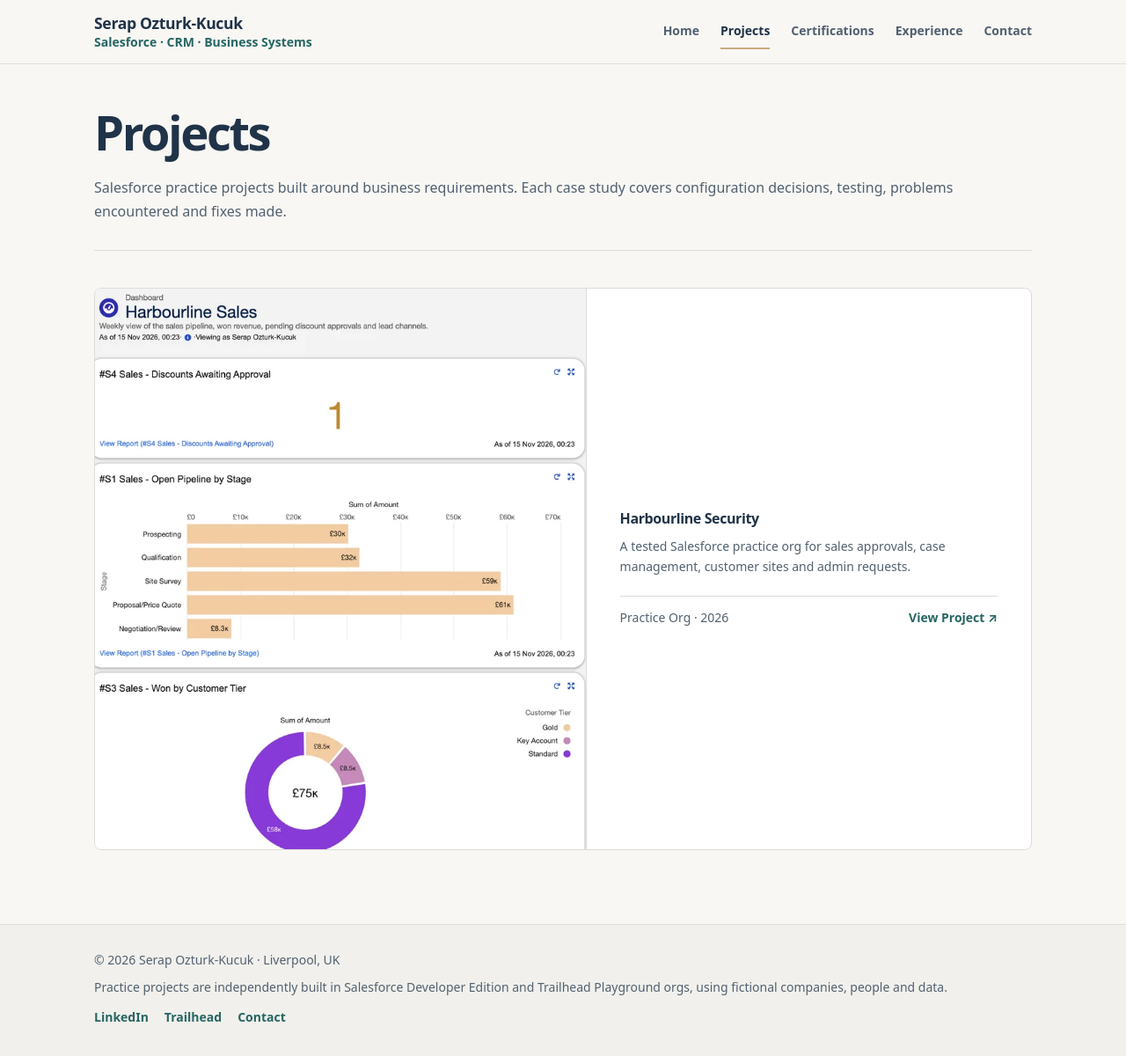
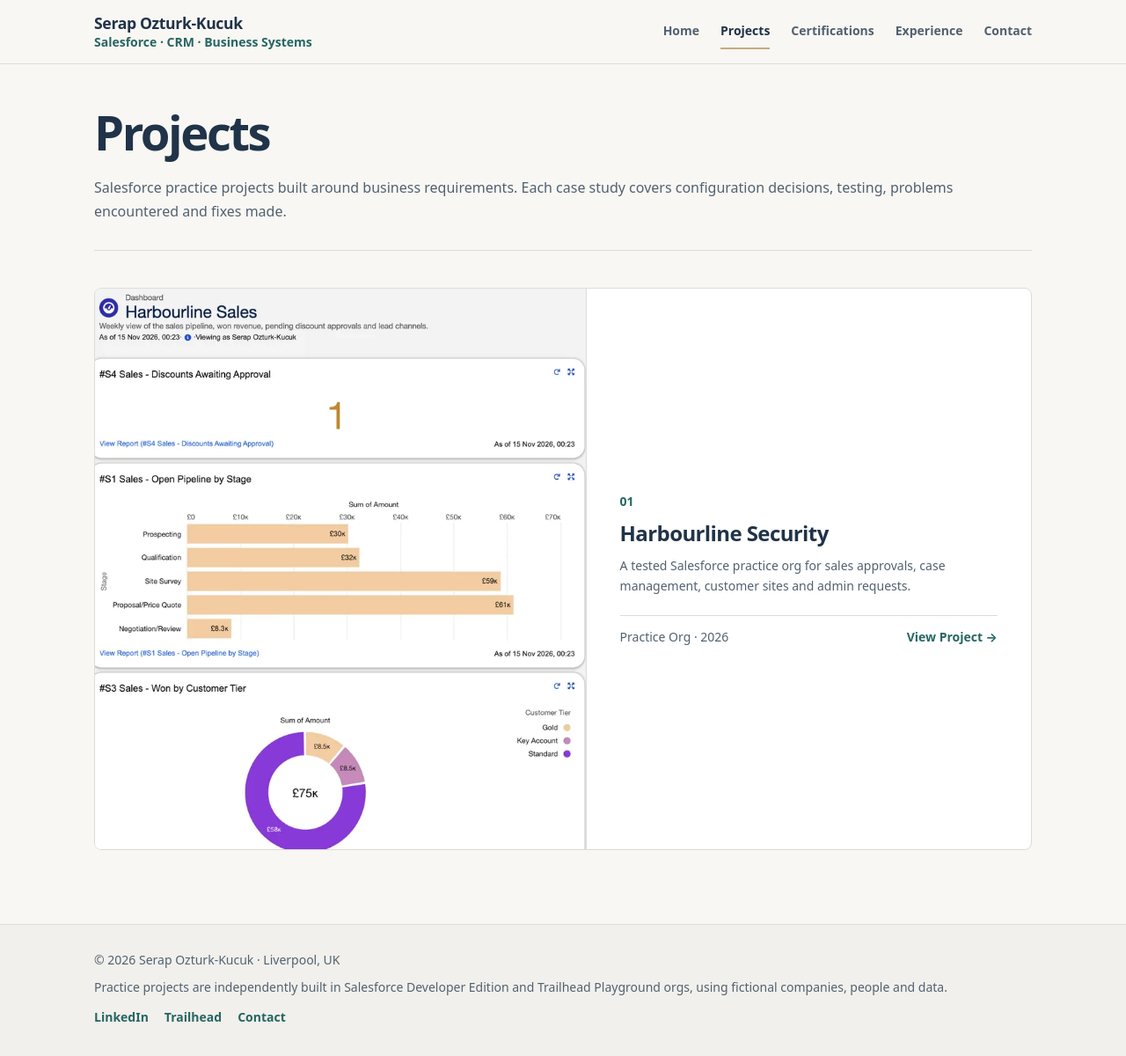
Before and after one commit to serapozturkkucuk/serapozturkkucuk.github.io, a Jekyll site: the page built from projects/index.html, in a window 1280 px wide and 1201 px high. Shown: the whole window at 88% size. Built offline with Jekyll 4.4.1, drawn with Linux system fonts in a browser that asks for light colours.

Commit message:
Show ordered project numbers and H2 titles with updated project link arrow

```diff
--- a/_includes/project-card.html
+++ b/_includes/project-card.html
@@ -3,7 +3,8 @@
 <div class="project-tile project-tile-planned">
   <div class="project-tile-media project-tile-empty"><span>Coming Soon</span></div>
   <div class="project-tile-body">
-    <h3>{{ p.title }}</h3>
+    {% if p.order %}<span class="solution-index">{{ p.order | prepend: "0" | slice: -2, 2 }}</span>{% endif %}
+    <h2>{{ p.title }}</h2>
     <p>{{ p.card_description | default: p.summary }}</p>
     <span class="project-tile-date">Planned</span>
   </div>
@@ -14,11 +15,12 @@
     {% if p.card_image %}<img src="{{ p.card_image | relative_url }}" alt="{{ p.card_alt | default: p.title | escape }}" width="{{ p.card_image_width | default: 1400 }}" height="{{ p.card_image_height | default: 1249 }}" loading="{% if p.featured %}eager{% else %}lazy{% endif %}" decoding="async">{% endif %}
   </div>
   <div class="project-tile-body">
-    <h3>{{ p.title }}</h3>
+    {% if p.order %}<span class="solution-index">{{ p.order | prepend: "0" | slice: -2, 2 }}</span>{% endif %}
+    <h2>{{ p.title }}</h2>
     <p>{{ p.card_description | default: p.summary }}</p>
     <div class="project-tile-footer">
       {% if p.card_date %}<span class="project-tile-date">{{ p.card_date_label | default: 'Project' }} · {{ p.card_date }}</span>{% else %}<span class="project-tile-date">{{ p.status_label }}</span>{% endif %}
-      <span class="project-tile-link" aria-hidden="true">View Project ↗</span>
+      <span class="project-tile-link" aria-hidden="true">View Project →</span>
     </div>
   </div>
 </a>
```
